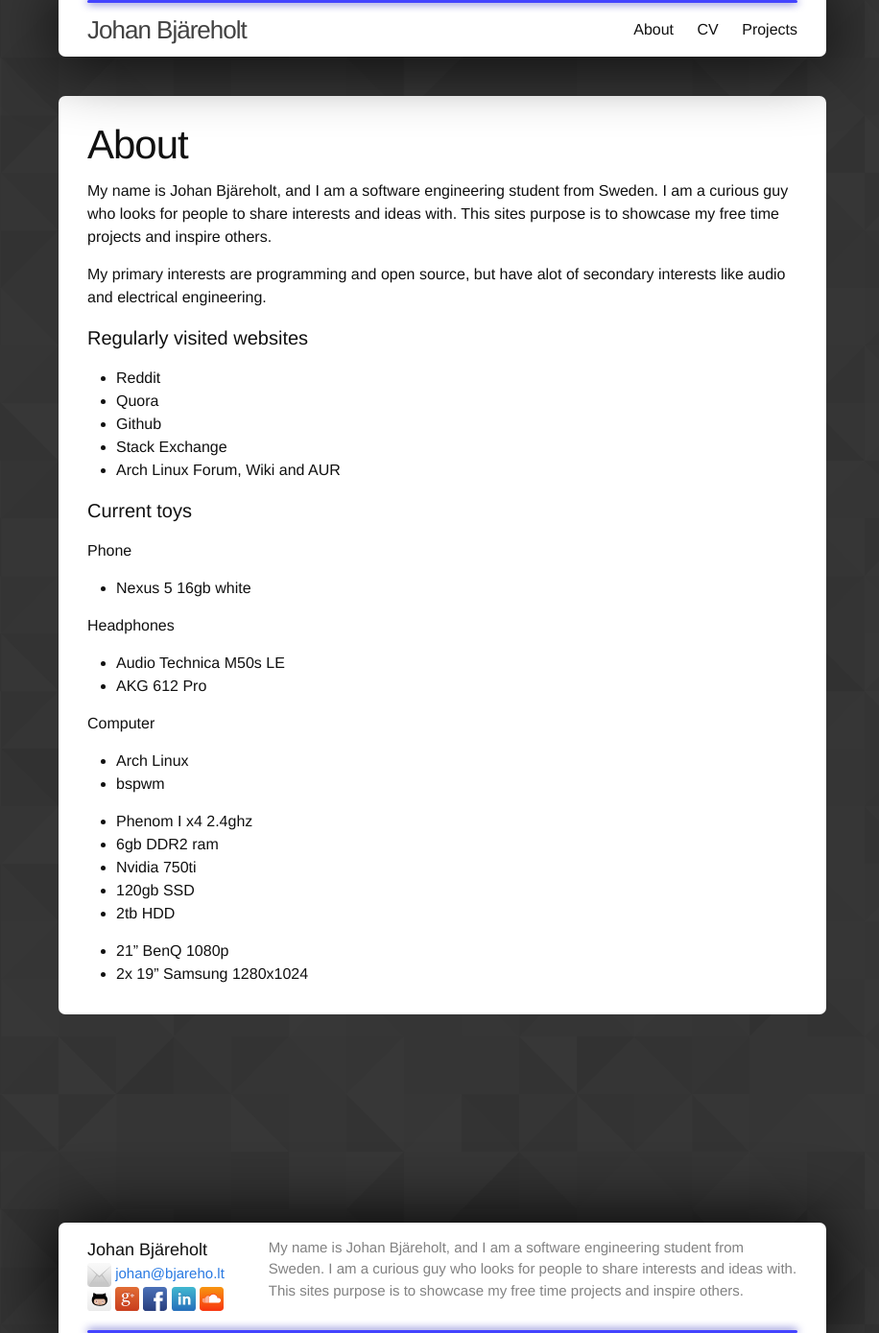
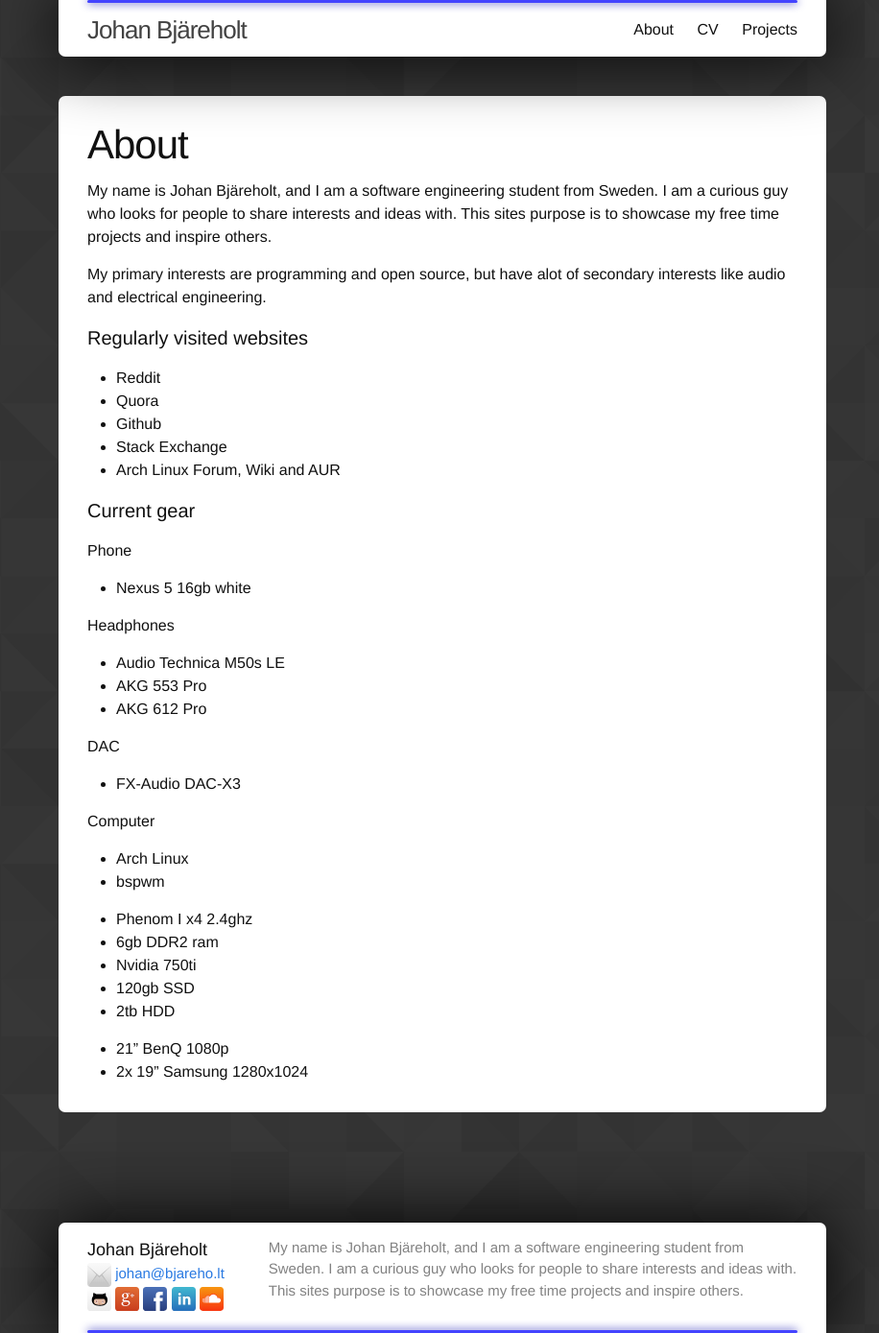
Before and after one commit to johan-bjareholt/johan-bjareholt.github.io, a Jekyll site: the page built from about.md, in a window 1280 px wide and 1389 px high. Shown: the whole window at 96% size, without its empty margins (179-1095 px from the left). Built offline with Jekyll 4.4.1, drawn with Linux system fonts in a browser that asks for light colours.

Commit message:
Added new gear and dotfiles

```diff
--- a/about.md
+++ b/about.md
@@ -17,7 +17,7 @@
 - Stack Exchange
 - Arch Linux Forum, Wiki and AUR
 
-#### Current toys
+#### Current gear
 
 Phone
 
@@ -26,7 +26,12 @@
 Headphones
 
 - Audio Technica M50s LE
+- AKG 553 Pro
 - AKG 612 Pro
+
+DAC
+
+- FX-Audio DAC-X3
 
 Computer
 
```
Also changed, not shown: projects.md (+1 -1 lines).
